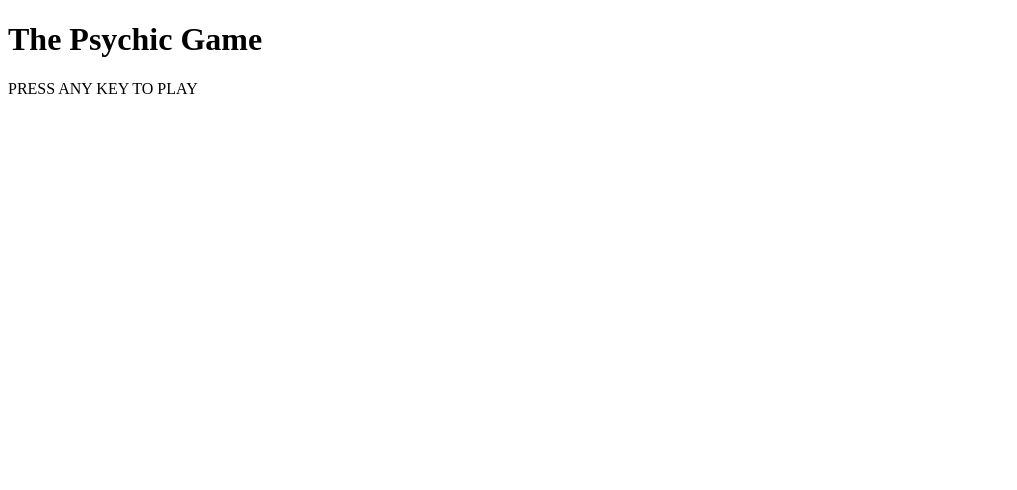
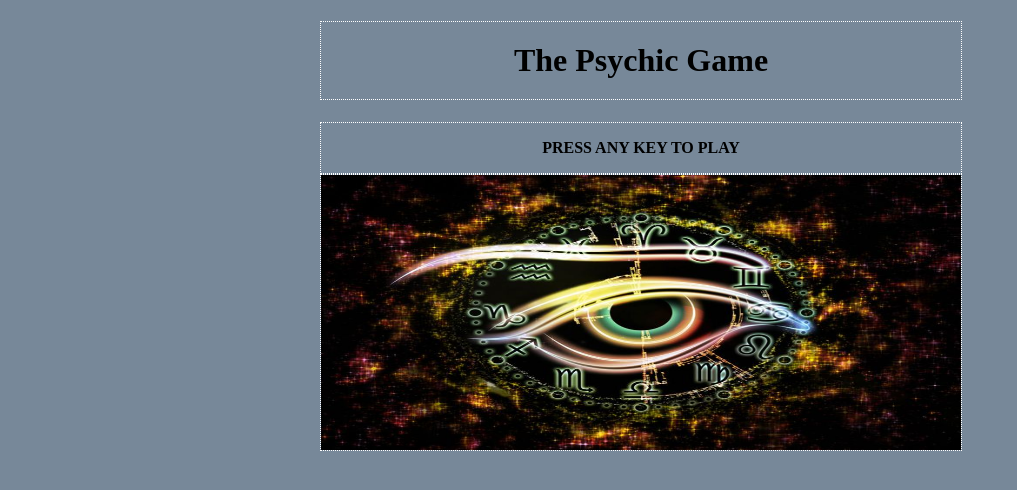
Before and after one commit to rjfernando/Psychic-Game, a plain HTML site: page index.html in a window 1280 px wide. Shown: the whole page, without its empty margins (0-1017 px from the left). Drawn offline with Linux system fonts and the light colour scheme.

Commit message:
game is functional

```diff
--- a/assets/css/style.css
+++ b/assets/css/style.css
@@ -1,4 +1,39 @@
 body {
-    margin: 0 auto
-    color: black;
+    margin: 0 auto;
+    background-color: lightslategray;
+    font-family: Impact, Haettenschweiler, 'Arial Narrow Bold', sans-serif
+    color white;
 }
+ .container {
+     width: 100%;
+     margin: 0 auto;
+     clear: both;
+}
+
+h1 {
+    width: 50%;
+    padding: 20px 0px 20px 0px;
+    margin-left: 320px;
+    border: 1.5px dotted white;
+    text-align: center;
+
+}
+
+p {
+    text-align: center;
+    font-weight: bold;
+}
+
+#gameplay {
+    width: 50%;
+    margin-left: 320px;
+    border: 1.5px dotted white;
+    text-align: center;
+}
+
+.image {
+    width: 50%;
+    height: 275px;
+    margin-left: 320px;
+    border: 1.5px dotted white;
+}
--- a/assets/javascript/game.js
+++ b/assets/javascript/game.js
@@ -3,48 +3,53 @@ var computerLetters = ['a','b','c','d','e','f','g','h','i','j','k','l','m','n','
 
     var wins = 0;
     var losses = 0;
-    var guessesLeft = 13;
+    var guessesLeft = 9;
     var guessedLetter = [];
-    var computerGuess = [];
-
 
 // // when user hits any key it will create a function to do stuff
 document.onkeyup = function (event) {
 
 //what key is being pressed by user
-    var userGuess = String.fromCharCode(event.keyCode).toLowerCase();
-
+    var userGuess = String.fromCharCode(event.keyCode)
+        .toLowerCase();
 
 //randomly chooses a letter from the array from the computers guess
     var computerChoice = computerLetters[Math.floor(Math.random() * computerLetters.length)];
 
  //what will the functions do when these events are met
+        if (guessedLetter.indexOf(userGuess) < 0 && computerLetters.indexOf(userGuess) >= 0) {
+            guessedLetter[guessedLetter.length] = userGuess;
+        }
+
         if (userGuess === computerChoice) {
             wins++;
-            guessesLeft = 13;
-            alert("YOU WIN!")
+            guessesLeft = 9;
+            guessedLetter = [];
+            alert('YOU WIN!')
         }
+
         else  {
             guessesLeft--;
         }
 
         if (guessesLeft === 0) {
             losses++;
-            guessesLeft = 13;
-            guessedLetter.length = 0;
-            computerGuess.length = 0;
-            alert("YOU LOST");
+            guessesLeft = 9;
+            guessedLetter = [];
+            alert('YOU LOST');
         }
 
+        var result = guessedLetter.join(',');
+        result = result.replace(/\s/g, '');
 
-
-
-// write to gameplay to the document
-        var html =  "<p><h2>Guess what letter I'm thinking of:</h2></p>" +
-                    "<p><h3>Wins: " + wins + "</h3></p>" +
-                    "<p><h3>Losses: " + losses + "</h3></p>" +
-                    "<p><h3>Guesses Left: " + guessesLeft + "</h3></p>" +
-                    "<p><h3>Your guesses so far: " + guessedLetter + "</h3></p>";
+// write gameplay to the document
+    var html =  "<p><h2>Guess what letter I'm thinking of:</h2></p>" +
+                "<p><h3>Wins: " + wins + "</h3></p>" +
+                "<p><h3>Losses: " + losses + "</h3></p>" +
+                "<p><h3>Guesses Left: " + guessesLeft + "</h3></p>" +
+                "<p><h3>Your guesses so far: " + guessedLetter + "</h3></p>";
 
         document.querySelector("#gameplay").innerHTML = html;
 };
+
+// was not able to remove the commas from the string of letters for guessedLetter
--- a/index.html
+++ b/index.html
@@ -17,16 +17,13 @@
             <div id = "gameplay">
 
                 <p>PRESS ANY KEY TO PLAY</p>
-                <!-- <p id = "wins"></p>
-                <p id = "losses"></p>
-                <p id = "guessLeft"></p>
-                <p id = "guessed"></p> -->
-
 
             </div>
         </div>
     </div>
 
+    <img src = "assets/images/psychic.jpg" alt = "psychic" class = "image">
+
 <script type="text/javascript" src="assets/javascript/game.js"></script>
 
 </body>
```
Also changed, not shown: assets/images/psychic.jpg (added).
